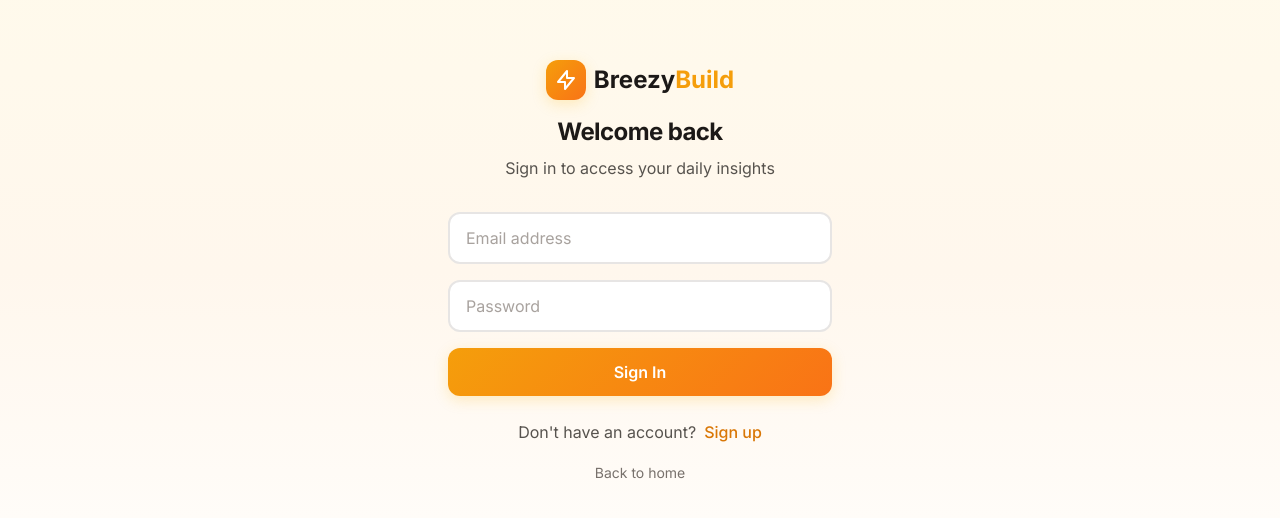
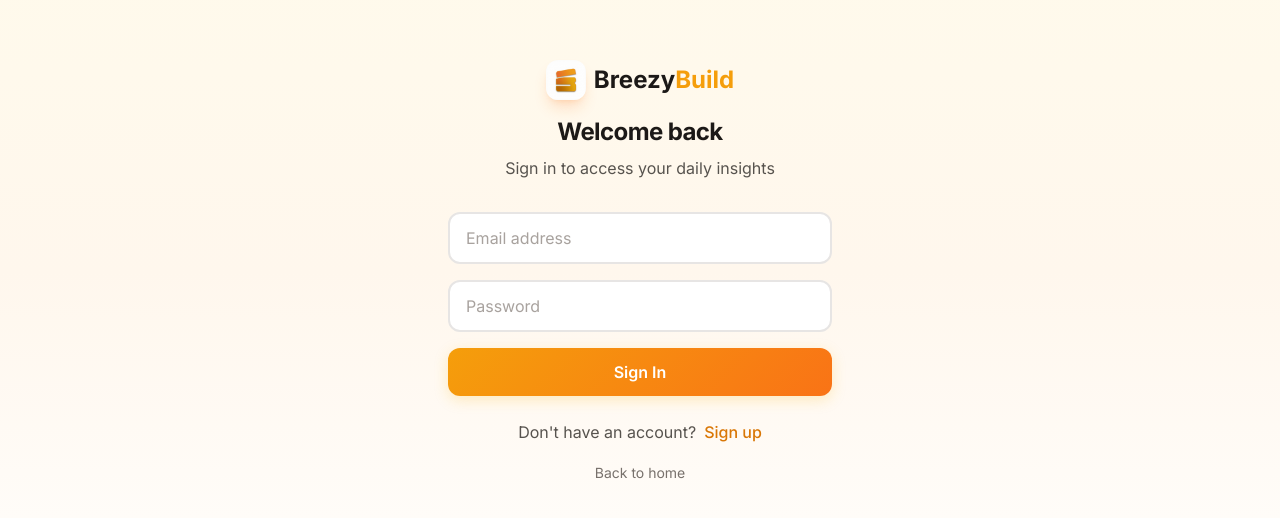
Before and after one commit to thefiredev-cloud/Breezybuild.com-, a Next.js app: page /login in a window 1280 px wide. Shown: the part 128-646 px from the top of the page. Built offline with nearby package versions, Linux system fonts and the light colour scheme; no server answers.

Commit message:
Replace SVG icons with actual logo across all navigation headers

```diff
--- a/app/admin/layout.tsx
+++ b/app/admin/layout.tsx
@@ -1,3 +1,4 @@
+import Image from 'next/image';
 import { redirect } from 'next/navigation';
 import Link from 'next/link';
 import { createClient } from '@/utils/supabase/server';
@@ -24,10 +25,14 @@ export default async function AdminLayout({
         <div className="container-wide py-4 flex items-center justify-between">
           <div className="flex items-center gap-6">
             <Link href="/admin" className="inline-flex items-center gap-2">
-              <div className="w-8 h-8 rounded-lg bg-breezy-500 flex items-center justify-center">
-                <svg className="w-5 h-5 text-white" fill="none" viewBox="0 0 24 24" stroke="currentColor">
-                  <path strokeLinecap="round" strokeLinejoin="round" strokeWidth={2} d="M13 10V3L4 14h7v7l9-11h-7z" />
-                </svg>
+              <div className="relative w-9 h-9 rounded-xl overflow-hidden shadow-lg shadow-orange-500/20">
+                <Image
+                  src="/logo.jpg"
+                  alt="Breezy Build Logo"
+                  fill
+                  className="object-cover"
+                  sizes="36px"
+                />
               </div>
               <span className="text-xl font-bold">Admin</span>
             </Link>
--- a/app/login/page.tsx
+++ b/app/login/page.tsx
@@ -1,5 +1,6 @@
 'use client';
 
+import Image from 'next/image';
 import { useState } from 'react';
 import { useRouter } from 'next/navigation';
 import { createClient } from '@/utils/supabase/client';
@@ -52,10 +53,14 @@ export default function LoginPage() {
         {/* Logo */}
         <div className="text-center mb-8">
           <div className="inline-flex items-center gap-2 mb-4">
-            <div className="w-10 h-10 rounded-xl bg-gradient-cta flex items-center justify-center shadow-warm">
-              <svg className="w-6 h-6 text-white" fill="none" viewBox="0 0 24 24" stroke="currentColor">
-                <path strokeLinecap="round" strokeLinejoin="round" strokeWidth={2} d="M13 10V3L4 14h7v7l9-11h-7z" />
-              </svg>
+            <div className="relative w-10 h-10 rounded-xl overflow-hidden shadow-lg shadow-orange-500/20">
+              <Image
+                src="/logo.jpg"
+                alt="Breezy Build Logo"
+                fill
+                className="object-cover"
+                sizes="40px"
+              />
             </div>
             <span className="text-2xl font-bold text-sand-900">
               Breezy<span className="text-breezy-500">Build</span>
--- a/app/pricing/page.tsx
+++ b/app/pricing/page.tsx
@@ -1,9 +1,9 @@
 'use client';
 
+import Image from 'next/image';
 import Link from 'next/link';
 import { useState } from 'react';
 import { CheckIcon } from '@heroicons/react/24/outline';
-import { BoltIcon } from '@heroicons/react/24/solid';
 
 const plans = [
   {
@@ -86,8 +86,14 @@ export default function PricingPage() {
         <div className="container-wide">
           <div className="flex items-center justify-between h-16">
             <Link href="/" className="flex items-center gap-2">
-              <div className="w-8 h-8 bg-breezy-500 rounded-lg flex items-center justify-center">
-                <BoltIcon className="w-5 h-5 text-white" />
+              <div className="relative w-9 h-9 rounded-xl overflow-hidden shadow-lg shadow-orange-500/20">
+                <Image
+                  src="/logo.jpg"
+                  alt="Breezy Build Logo"
+                  fill
+                  className="object-cover"
+                  sizes="36px"
+                />
               </div>
               <span className="text-xl font-bold">
                 <span className="text-breezy-600">Breezy</span>
--- a/components/layout/DashboardHeader.tsx
+++ b/components/layout/DashboardHeader.tsx
@@ -1,5 +1,6 @@
 'use client';
 
+import Image from 'next/image';
 import Link from 'next/link';
 import { NavigationTabs } from './NavigationTabs';
 import { UserDropdown } from './UserDropdown';
@@ -25,10 +26,14 @@ export function DashboardHeader({ user, subscription }: DashboardHeaderProps) {
       <div className="container-wide py-3 flex items-center justify-between">
         {/* Logo */}
         <Link href="/dashboard" className="inline-flex items-center gap-2">
-          <div className="w-8 h-8 rounded-lg bg-gradient-cta flex items-center justify-center">
-            <svg className="w-5 h-5 text-white" fill="none" viewBox="0 0 24 24" stroke="currentColor">
-              <path strokeLinecap="round" strokeLinejoin="round" strokeWidth={2} d="M13 10V3L4 14h7v7l9-11h-7z" />
-            </svg>
+          <div className="relative w-9 h-9 rounded-xl overflow-hidden shadow-lg shadow-orange-500/20">
+            <Image
+              src="/logo.jpg"
+              alt="Breezy Build Logo"
+              fill
+              className="object-cover"
+              sizes="36px"
+            />
           </div>
           <span className="text-xl font-bold text-sand-900">
             Breezy<span className="text-breezy-500">Build</span>
--- a/components/tool-of-day/ToolOfDayHeader.tsx
+++ b/components/tool-of-day/ToolOfDayHeader.tsx
@@ -1,9 +1,9 @@
 'use client';
 
+import Image from 'next/image';
 import Link from 'next/link';
 import { useState } from 'react';
 import { Bars3Icon, XMarkIcon, ChevronDownIcon } from '@heroicons/react/24/outline';
-import { BoltIcon } from '@heroicons/react/24/solid';
 
 interface ToolOfDayHeaderProps {
   user?: {
@@ -26,8 +26,14 @@ export function ToolOfDayHeader({ user, subscription }: ToolOfDayHeaderProps) {
         <div className="flex items-center justify-between h-16">
           {/* Logo */}
           <Link href="/" className="flex items-center gap-2">
-            <div className="w-8 h-8 bg-breezy-500 rounded-lg flex items-center justify-center">
-              <BoltIcon className="w-5 h-5 text-white" />
+            <div className="relative w-9 h-9 rounded-xl overflow-hidden shadow-lg shadow-orange-500/20">
+              <Image
+                src="/logo.jpg"
+                alt="Breezy Build Logo"
+                fill
+                className="object-cover"
+                sizes="36px"
+              />
             </div>
             <span className="text-xl font-bold">
               <span className="text-breezy-600">Breezy</span>
```
